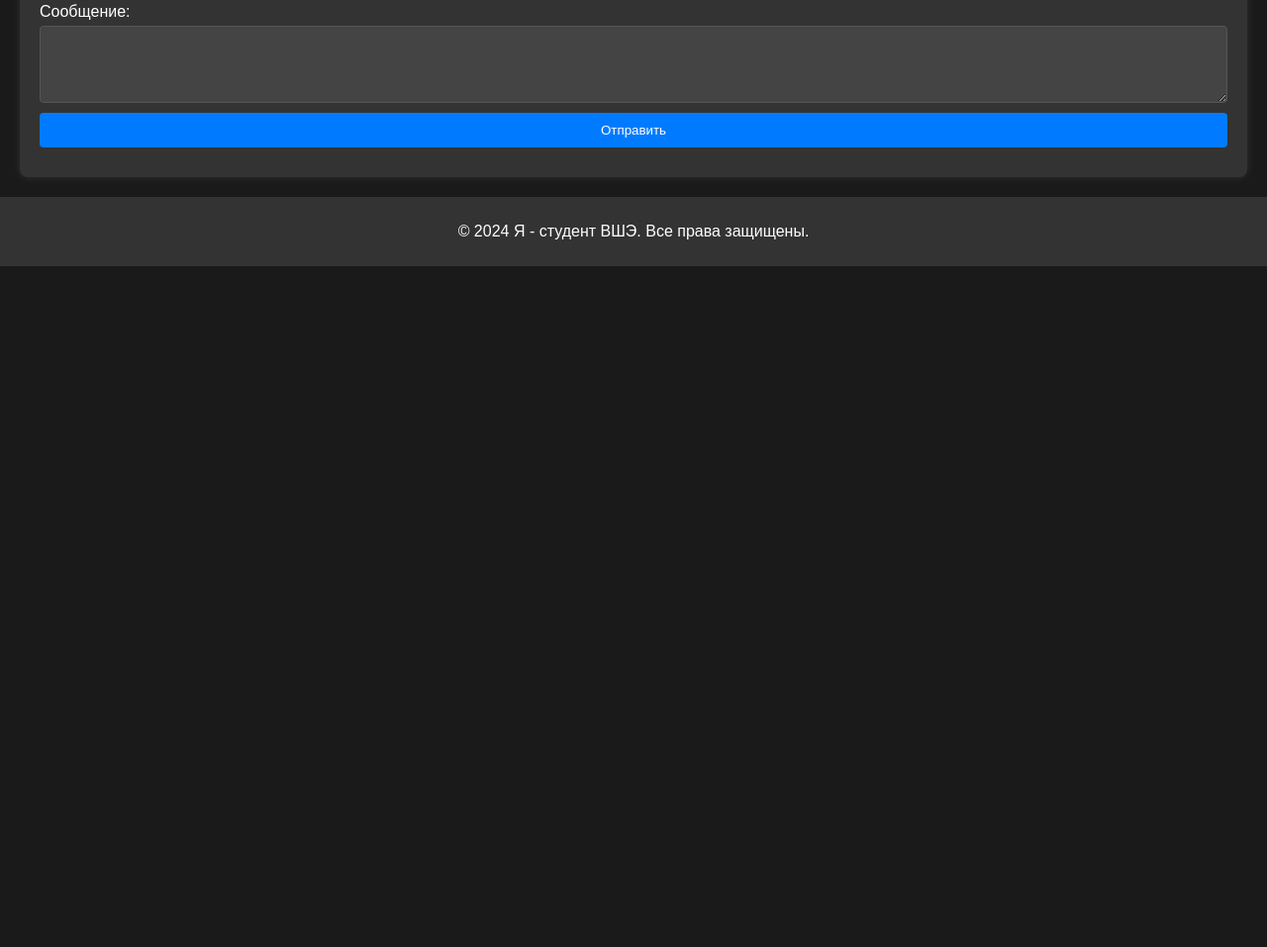
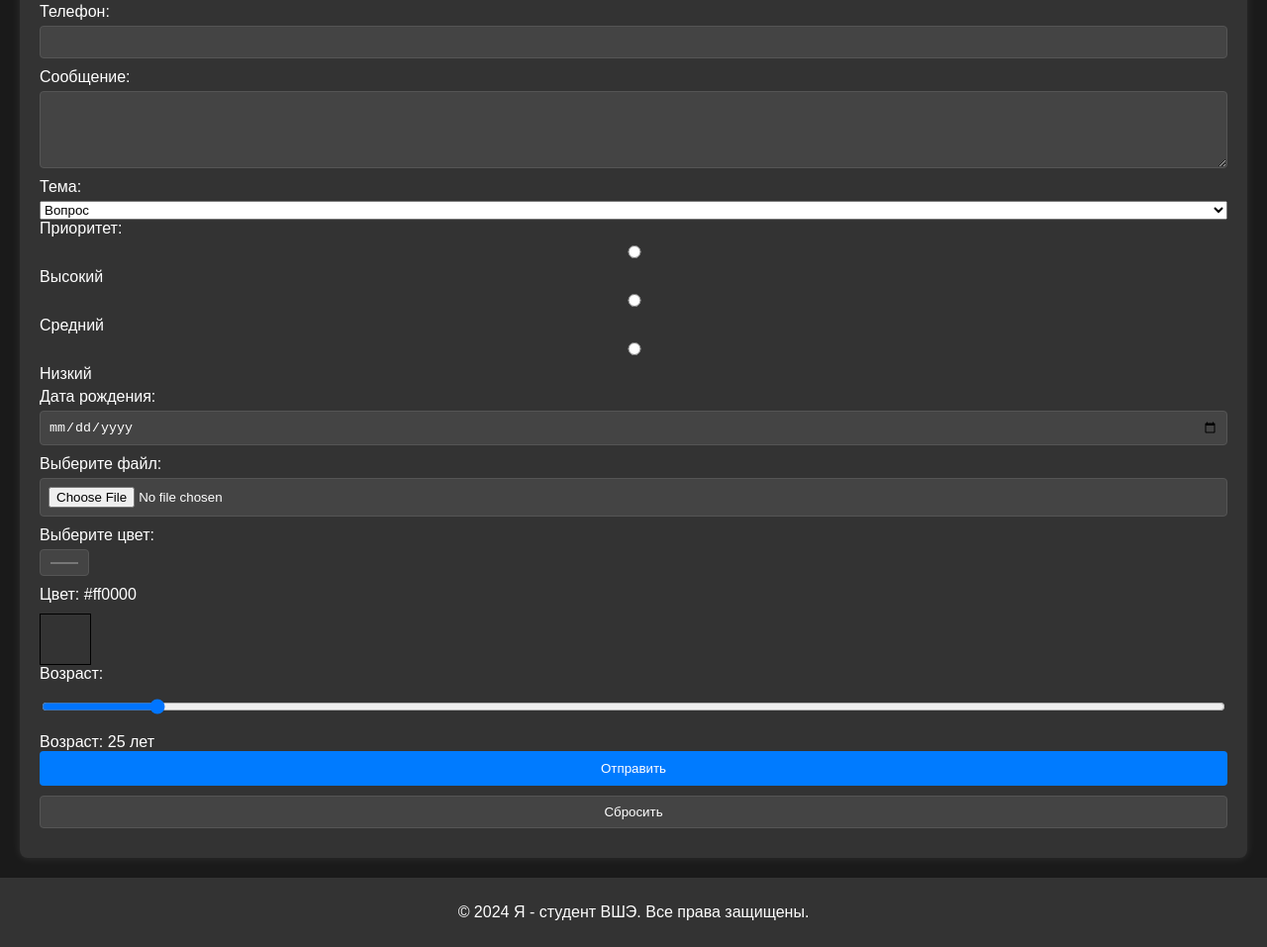
Before and after one commit to Eugene-120/Eugene-120.github.io, a plain HTML site: page contact.html in a window 1280 px wide. Shown: the part 375-1332 px from the top of the page at 99% size. Before the commit the page ends 800 px from the top, so only its background shows below. Drawn offline with Linux system fonts and the light colour scheme.

Commit message:
contact.html

```diff
--- a/contact.html
+++ b/contact.html
@@ -6,6 +6,20 @@
     <meta name="viewport" content="width=device-width, initial-scale=1.0">
     <title>Контакт</title>
     <link rel="stylesheet" href="styles.css">
+    <style>
+        .success-message {
+            display: none;
+            color: green;
+            margin-top: 10px;
+        }
+
+        #colorPreview {
+            width: 50px;
+            height: 50px;
+            border: 1px solid #000;
+            margin-top: 10px;
+        }
+    </style>
 </head>
 
 <body>
@@ -16,26 +30,64 @@
 
     <nav>
         <ul>
-            <li><a href="index.html">Главная</a></li>
-            <li><a href="contact.html">Контакт</a></li>
+            <li><a href="index.html#home">Главная</a></li>
+            <li><a href="index.html#about">Обо мне</a></li>
+            <li><a href="contact.html#contact">Контакт</a></li>
         </ul>
     </nav>
 
     <main>
         <section id="contact">
             <h2>Свяжитесь со мной</h2>
-            <form action="process_form.php" method="post">
+            <form id="contactForm" action="process_form.php" method="post" onsubmit="return handleFormSubmit()">
                 <label for="name">Имя:</label>
                 <input type="text" id="name" name="name" required>
 
                 <label for="email">Email:</label>
                 <input type="email" id="email" name="email" required>
 
+                <label for="phone">Телефон:</label>
+                <input type="tel" id="phone" name="phone" required>
+
                 <label for="message">Сообщение:</label>
                 <textarea id="message" name="message" rows="4" required></textarea>
 
+                <label for="subject">Тема:</label>
+                <select id="subject" name="subject" required>
+                    <option value="question">Вопрос</option>
+                    <option value="feedback">Обратная связь</option>
+                    <option value="other">Другое</option>
+                </select>
+
+                <label for="priority">Приоритет:</label>
+                <input type="radio" id="priority-high" name="priority" value="high" required>
+                <label for="priority-high">Высокий</label>
+                <input type="radio" id="priority-medium" name="priority" value="medium">
+                <label for="priority-medium">Средний</label>
+                <input type="radio" id="priority-low" name="priority" value="low">
+                <label for="priority-low">Низкий</label>
+
+                <label for="birthdate">Дата рождения:</label>
+                <input type="date" id="birthdate" name="birthdate" required onchange="updateAgeOutput()">
+
+                <label for="file">Выберите файл:</label>
+                <input type="file" id="file" name="file" accept=".pdf, .doc, .docx">
+
+                <label for="color">Выберите цвет:</label>
+                <input type="color" id="color" name="color" value="#ff0000" onchange="updateColorValue()">
+                <output id="colorOutput" for="color">Цвет: #ff0000</output>
+                <div id="colorPreview"></div>
+
+
+                <label for="age">Возраст:</label>
+                <input type="range" id="age" name="age" min="18" max="99" value="25" oninput="updateAgeOutput()">
+                <output id="ageOutput" for="age">Возраст: 25 лет</output>
+
                 <input type="submit" value="Отправить">
+                <input type="reset" value="Сбросить" onclick="resetForm()">
             </form>
+
+            <div id="successMessage" class="success-message">Форма успешно отправлена! Спасибо за ваше сообщение.</div>
         </section>
     </main>
 
@@ -43,6 +95,41 @@
         <p>&copy; 2024 Я - студент ВШЭ. Все права защищены.</p>
     </footer>
 
+    <script>
+        function handleFormSubmit() {
+            document.getElementById('successMessage').style.display = 'block';
+
+            setTimeout(function () {
+                document.getElementById('contactForm').reset();
+                document.getElementById('successMessage').style.display = 'none';
+                resetForm();
+            }, 3000);
+
+            return false;
+        }
+
+        function updateAgeOutput() {
+            var ageOutput = document.getElementById('ageOutput');
+            var ageInput = document.getElementById('age');
+            ageOutput.textContent = 'Возраст: ' + ageInput.value + ' лет';
+        }
+
+        function updateColorValue() {
+            var colorInput = document.getElementById('color');
+            var colorOutput = document.getElementById('colorOutput');
+            colorOutput.textContent = 'Цвет: ' + colorInput.value;
+
+            var colorPreview = document.getElementById('colorPreview');
+            colorPreview.style.backgroundColor = colorInput.value;
+        }
+
+        function resetForm() {
+            document.getElementById('ageOutput').textContent = 'Возраст: 25 лет';
+            document.getElementById('colorOutput').textContent = 'Цвет: #ff0000';
+            document.getElementById('colorPreview').style.backgroundColor = '';
+        }
+    </script>
+
 </body>
 
 </html>
```
